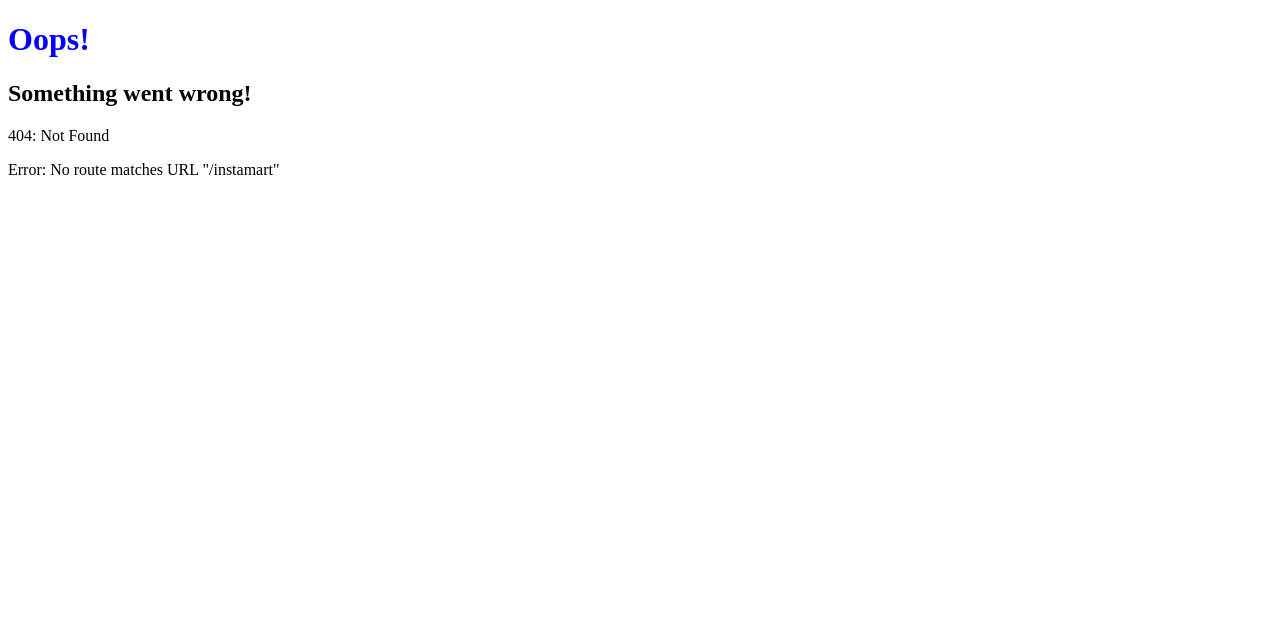
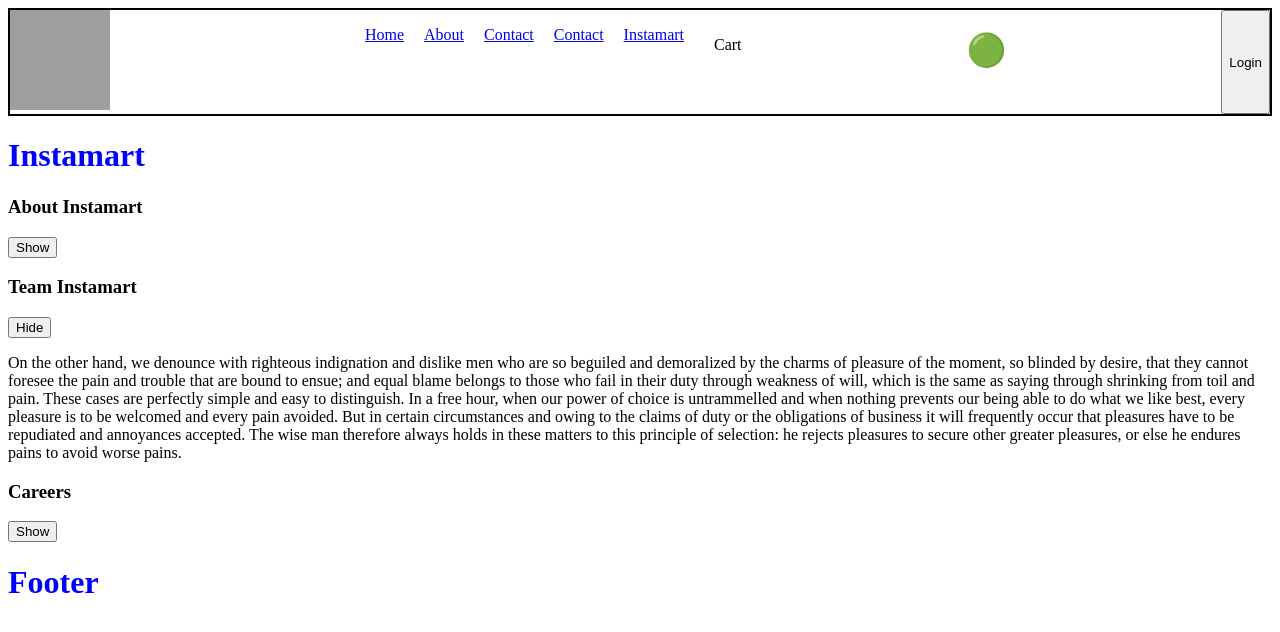
Before and after one commit to Ayan-Chatterjee/namaste-react, a React (Vite) app: page /instamart in a window 1280 px wide. Before the commit this address had no page. Shown: the top 632 px of the page. Built offline with nearby package versions, Linux system fonts and the light colour scheme; grey boxes are pictures that could not be loaded.

Commit message:
Lec 11 Add Instamart component, implement online status check, and refactor restaurant fetching logic

```diff
--- a/src/App.js
+++ b/src/App.js
@@ -1,13 +1,19 @@
+import React, { lazy, Suspense, useEffect, useState } from "react";
 import ReactDOM from "react-dom/client";
 import Header from "./components/Header";
 import Body from "./components/Body";
 import Footer from "./components/Footer";
-import About from "./components/About";
+// import About from "./components/About";
 import Error from "./components/Error";
 import Contract from "./components/Contact";
 import RestaurantMenu from "./components/RestaurantMenu";
 import { createBrowserRouter, RouterProvider, Outlet } from "react-router-dom";
 import Profile from "./components/ProfileClass";
+import Shimmer from "./components/Shimmer";
+// import Instamart from "./components/Instamart";
+
+const Instamart = lazy(() => import("./components/Instamart"));
+const About = lazy(() => import("./components/About"));
 
 const AppLayout = () => {
     return (
@@ -32,7 +38,10 @@
             },
             {
                 path: "/about",
-                element: <About />,
+                element:
+                <Suspense>
+                    <About />
+                </Suspense>,
                 children: [
                     {
                         path: "profile",
@@ -47,6 +56,13 @@
             {
                 path: "/restaurant/:id",
                 element: <RestaurantMenu />
+            },
+            {
+                path: "/instamart",
+                element:
+                <Suspense fallback={<Shimmer/>}>
+                    <Instamart />
+                </Suspense>
             }
         ]
     },
--- a/src/components/Body.js
+++ b/src/components/Body.js
@@ -3,13 +3,15 @@
 import { useState, useEffect, use } from "react";
 import Shimmer from "./Shimmer";
 import { Link } from "react-router-dom";
+import { filterData } from "../utils/Helper";
+import useOnline from "../utils/useOnline";
 
-function filterData(searchText, restaurants) {
-    const filteredData = restaurants.filter((restaurant) =>
-        restaurant?.info?.name?.toLowerCase()?.includes(searchText.toLowerCase())
-    );
-    return filteredData;
-}
+// function filterData(searchText, restaurants) {
+//     const filteredData = restaurants.filter((restaurant) =>
+//         restaurant?.info?.name?.toLowerCase()?.includes(searchText.toLowerCase())
+//     );
+//     return filteredData;
+// }
 
 const Body = () => {
     // searchText is a local state variable
@@ -35,6 +37,10 @@
     // if restaurants is empty => shimmer UI
     // if restaurants has data => actual data UI
     // console.log("All Restaurants:", allRestaurants);
+    const online = useOnline();
+    if(!online){
+        return <h1>🔴 Offline, please check your internet connection!!</h1>
+    }
 
     if (!allRestaurants) return null;
 
--- a/src/components/Header.js
+++ b/src/components/Header.js
@@ -2,9 +2,11 @@
 import { LOGO_IMG_URL } from "../constants";
 import Logo from "../assets/img/foodvilla.png";
 import { Link } from "react-router-dom";
+import useOnline from "../utils/useOnline";
 const loggedInUser = () => {
     return true;
 }
+
 
 // SPA - Single Page Application
 
@@ -19,8 +21,10 @@
     </a>
 );
 
+
 const Header = () => {
     const [isLoggedIn, setIsLoggedIn] = useState(false);
+    const isOnline = useOnline();
     // useEffect(()=>{
     //         console.log("Header useEffect called");
     //     },[])
@@ -39,9 +43,16 @@
                     <Link to="/contact">
                         <li>Contact</li>
                     </Link>
+                    <Link to="/contact">
+                        <li>Contact</li>
+                    </Link>
+                    <Link to="/instamart">
+                        <li>Instamart</li>
+                    </Link>
                     <li>Cart</li>
                 </ul>
             </div>
+            <h1>{isOnline?"🟢":"🔴"}</h1>
             {
                 isLoggedIn ?
                     <button className="logout-btn" onClick={() => setIsLoggedIn(false)}>Logout</button> :
--- /dev/null
+++ b/src/components/Instamart.js
@@ -0,0 +1,69 @@
+import { useState } from "react";
+
+const Section = ({ title, description, isVisible, setIsVisible }) => {
+  return (
+    <div className="border border-black p-2 m-2">
+      <h3 className="font-bold text-xl">{title}</h3>
+      {isVisible ? (
+        <button
+          onClick={() => setIsVisible(false)}
+          className="cursor-pointer underline"
+        >
+          Hide
+        </button>
+      ) : (
+        <button
+          onClick={() => setIsVisible(true)}
+          className="cursor-pointer underline"
+        >
+          Show
+        </button>
+      )}
+
+      {isVisible && <p>{description}</p>}
+    </div>
+  );
+};
+
+const Instamart = () => {
+  const [visibleSection, setIsVisibleSection] = useState("team");
+  return (
+    <div>
+      <h1 className="text-3xl p-2 m-2 font-bold"> Instamart</h1>
+      <Section
+        title={"About Instamart"}
+        description={
+          "On the other hand, we denounce with righteous indignation and dislike men who are so beguiled and demoralized by the charms of pleasure of the moment, so blinded by desire, that they cannot foresee the pain and trouble that are bound to ensue; and equal blame belongs to those who fail in their duty through weakness of will, which is the same as saying through shrinking from toil and pain. These cases are perfectly simple and easy to distinguish. In a free hour, when our power of choice is untrammelled and when nothing prevents our being able to do what we like best, every pleasure is to be welcomed and every pain avoided. But in certain circumstances and owing to the claims of duty or the obligations of business it will frequently occur that pleasures have to be repudiated and annoyances accepted. The wise man therefore always holds in these matters to this principle of selection: he rejects pleasures to secure other greater pleasures, or else he endures pains to avoid worse pains."
+        }
+        isVisible={visibleSection === "about"}
+        setIsVisible={() => setIsVisibleSection("about")}
+      />
+
+      <Section
+        title={"Team Instamart"}
+        description={
+          "On the other hand, we denounce with righteous indignation and dislike men who are so beguiled and demoralized by the charms of pleasure of the moment, so blinded by desire, that they cannot foresee the pain and trouble that are bound to ensue; and equal blame belongs to those who fail in their duty through weakness of will, which is the same as saying through shrinking from toil and pain. These cases are perfectly simple and easy to distinguish. In a free hour, when our power of choice is untrammelled and when nothing prevents our being able to do what we like best, every pleasure is to be welcomed and every pain avoided. But in certain circumstances and owing to the claims of duty or the obligations of business it will frequently occur that pleasures have to be repudiated and annoyances accepted. The wise man therefore always holds in these matters to this principle of selection: he rejects pleasures to secure other greater pleasures, or else he endures pains to avoid worse pains."
+        }
+        isVisible={visibleSection === "team"}
+        setIsVisible={() => setIsVisibleSection("team")}
+      />
+
+      <Section
+        title={"Careers "}
+        description={
+          "On the other hand, we denounce with righteous indignation and dislike men who are so beguiled and demoralized by the charms of pleasure of the moment, so blinded by desire, that they cannot foresee the pain and trouble that are bound to ensue; and equal blame belongs to those who fail in their duty through weakness of will, which is the same as saying through shrinking from toil and pain. These cases are perfectly simple and easy to distinguish. In a free hour, when our power of choice is untrammelled and when nothing prevents our being able to do what we like best, every pleasure is to be welcomed and every pain avoided. But in certain circumstances and owing to the claims of duty or the obligations of business it will frequently occur that pleasures have to be repudiated and annoyances accepted. The wise man therefore always holds in these matters to this principle of selection: he rejects pleasures to secure other greater pleasures, or else he endures pains to avoid worse pains."
+        }
+        isVisible={visibleSection === "career"}
+        setIsVisible={() => setIsVisibleSection("career")}
+      />
+
+      {/* <AboutInstaMart/>
+      <DetailsofInstaart/>
+      <TeamInstamart/>
+      <Product/>
+      <Careers/> */}
+    </div>
+  );
+};
+
+export default Instamart;
--- a/src/components/RestaurantMenu.js
+++ b/src/components/RestaurantMenu.js
@@ -1,27 +1,11 @@
-import { useEffect, useState } from "react";
 import { useParams } from "react-router-dom";
-import { TO_DO } from "../constants";
+
 import Shimmer from "./Shimmer";
+import useRestaorant from "../utils/useRestaorant";
 
 const RestaurantMenu = () => {
     const { id } = useParams();
-    const [restaurant, setRestaurant] = useState([]);
-    useEffect(() => {
-        // console.log("useEffect - RestaurantMenu");
-        getResInfo();
-    }, []);
-    const idMod = id % 10;
-    async function getResInfo(params) {
-        try {
-            // console.log("Modified Id:", idMod);
-            const data = await fetch(TO_DO+idMod);
-            const json = await data.json();
-            // console.log("Fetching Menu Info", json);
-            setRestaurant(json);
-        } catch (error) {
-            console.log("Error while fetching restaurant menu info:", error);
-        }
-    }
+    const restaurant = useRestaorant(id);
     if(restaurant.length===0){
         return <Shimmer/>;
     }
--- /dev/null
+++ b/src/utils/Helper.js
@@ -0,0 +1,6 @@
+export function filterData(searchText, restaurants) {
+    const filteredData = restaurants.filter((restaurant) =>
+        restaurant?.info?.name?.toLowerCase()?.includes(searchText.toLowerCase())
+    );
+    return filteredData;
+}
--- /dev/null
+++ b/src/utils/useOnline.js
@@ -0,0 +1,26 @@
+import { useState, useEffect } from "react";
+
+const useOnline = () => {
+    const [isOnline, setIsOnline] = useState(true);
+
+    useEffect(() => {
+        const handleOnline = () => {
+            setIsOnline(true);
+        };
+        const handleOffline = () => {
+            setIsOnline(false);
+        };
+
+        window.addEventListener("online", handleOnline);
+        window.addEventListener("offline", handleOffline);
+
+        return () => {
+            window.removeEventListener("online", handleOnline);
+            window.removeEventListener("offline", handleOffline);
+        };
+    }, []);
+
+    return isOnline;
+};
+
+export default useOnline;
--- /dev/null
+++ b/src/utils/useRestaorant.js
@@ -0,0 +1,27 @@
+import { useEffect, useState } from "react";
+import { TO_DO } from "../constants";
+
+const useRestaorant = (id) => {
+    //logic to fetch data from api
+    const [restaurant, setRestaurant] = useState([]);
+    useEffect(() => {
+        // console.log("useEffect - RestaurantMenu");
+        getResInfo();
+    }, []);
+    const idMod = id % 10;
+    // console.log("Modified Id:", idMod);
+    async function getResInfo(params) {
+        try {
+            // console.log("Modified Id:", idMod);
+            const data = await fetch(TO_DO+idMod);
+            const json = await data.json();
+            // console.log("Fetching Menu Info", json);
+            setRestaurant(json);
+        } catch (error) {
+            console.log("Error while fetching restaurant menu info:", error);
+        }
+    }
+    return restaurant;
+};
+
+export default useRestaorant;
```
